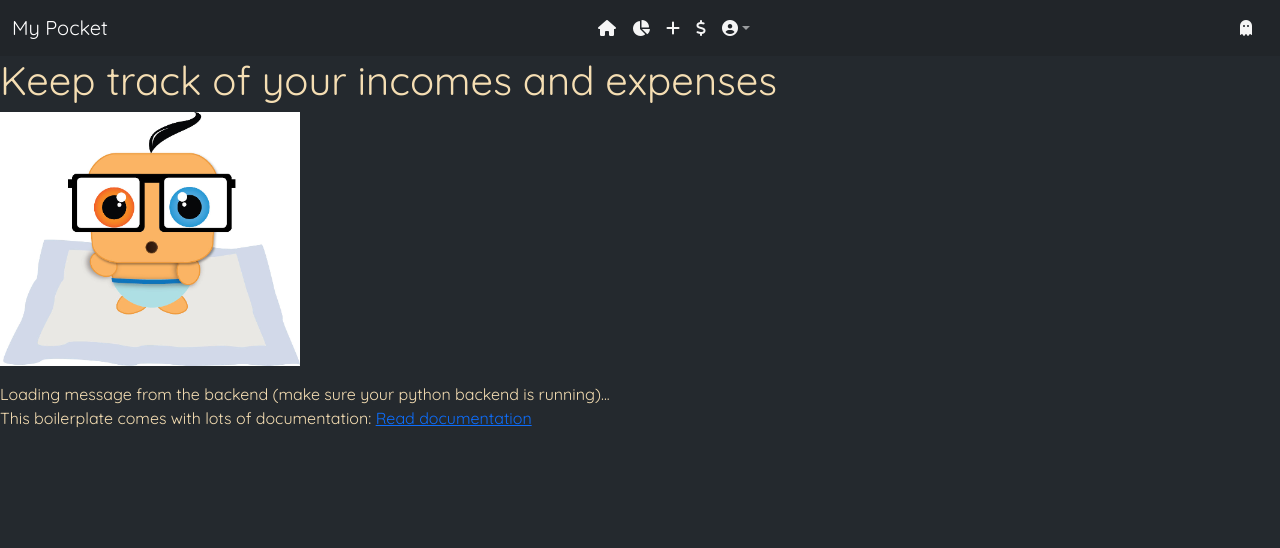
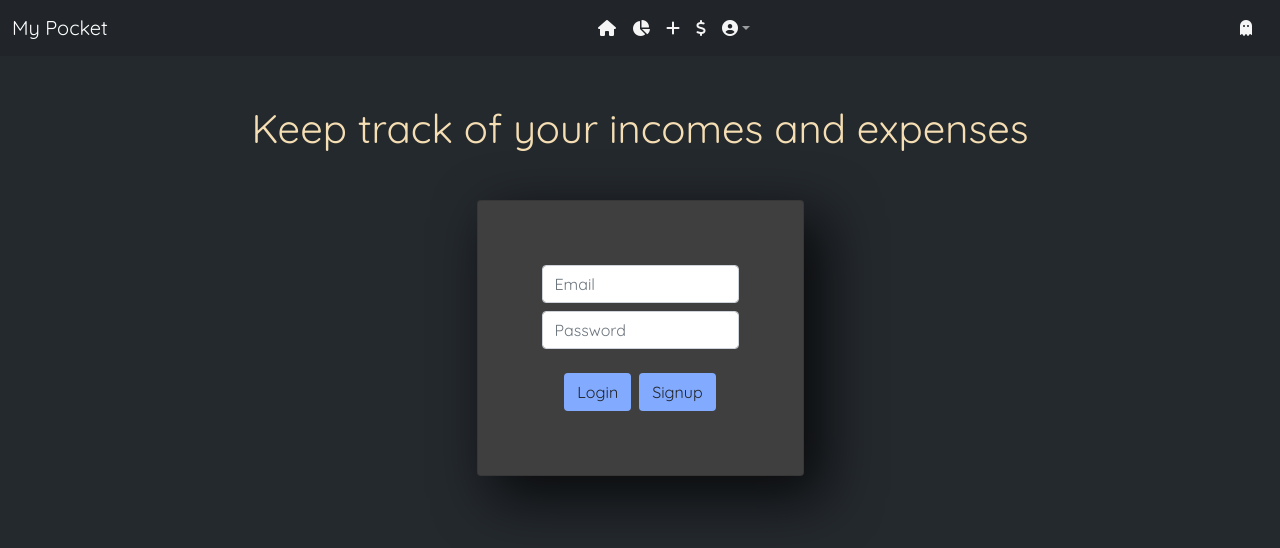
Before and after one commit to mrdaniel88/My-Pocket, a React app: page / in a window 1280 px wide. Built offline with nearby package versions, Linux system fonts and the light colour scheme; no server answers; a web font is replaced by a local one.

Commit message:
home with login

```diff
--- a/src/front/js/pages/home.js
+++ b/src/front/js/pages/home.js
@@ -8,12 +8,24 @@ export const Home = () => {
 	const { store, actions } = useContext(Context);
 
 	return (
-		<div >
 
+		<div className="text-center mt-5">
+			<h1>Keep track of your incomes and expenses</h1>
 
+			<div className="mt-5 d-flex justify-content-center">
+				<div className="card p-5 d-flex flex-column align-items-center">
+					<div className="card-body ">
+						<div className="login-form ">
+							<input type="email" className="form-control" placeholder="Email" aria-label="Email"></input>
+							<input type="password" className="form-control mt-2" placeholder="Password" aria-label="Password"></input>
+							<button className="btn mt-4 me-2" type="submit">Login</button>
+							<button className="btn mt-4" type="submit">Signup</button>
+						</div>
+					</div>
+				</div>
+			</div>
 
-				<h1>Keep track of your incomes and expenses</h1>
-				<p>
+			{/* <p>
 				<img src={rigoImageUrl} />
 			</p>
 			<div classNameName="alert alert-info">
@@ -24,7 +36,7 @@ export const Home = () => {
 				<a href="https://start.4geeksacademy.com/starters/react-flask">
 					Read documentation
 				</a>
-				</p>
+			</p> */}
 
 
 		</div>
--- a/src/front/styles/index.css
+++ b/src/front/styles/index.css
@@ -11,7 +11,21 @@ body {
     color: whitesmoke
 }
 
+.card {
+    box-shadow: 17px 19px 55px 3px rgba(0,0,0,0.75);
+-webkit-box-shadow: 17px 19px 55px 3px rgba(0,0,0,0.75);
+-moz-box-shadow: 17px 19px 55px 3px rgba(0,0,0,0.75);
+    background-color: #3F3F3F;
+}
 
+.btn {
+    background-color: #82aaff;
+}
+
+.btn:hover{
+    background-color: #c3e88d;
+
+}
 
 /* .parent {
     display: flex;
```
Lines whose indentation alone changed are shown as unchanged.
